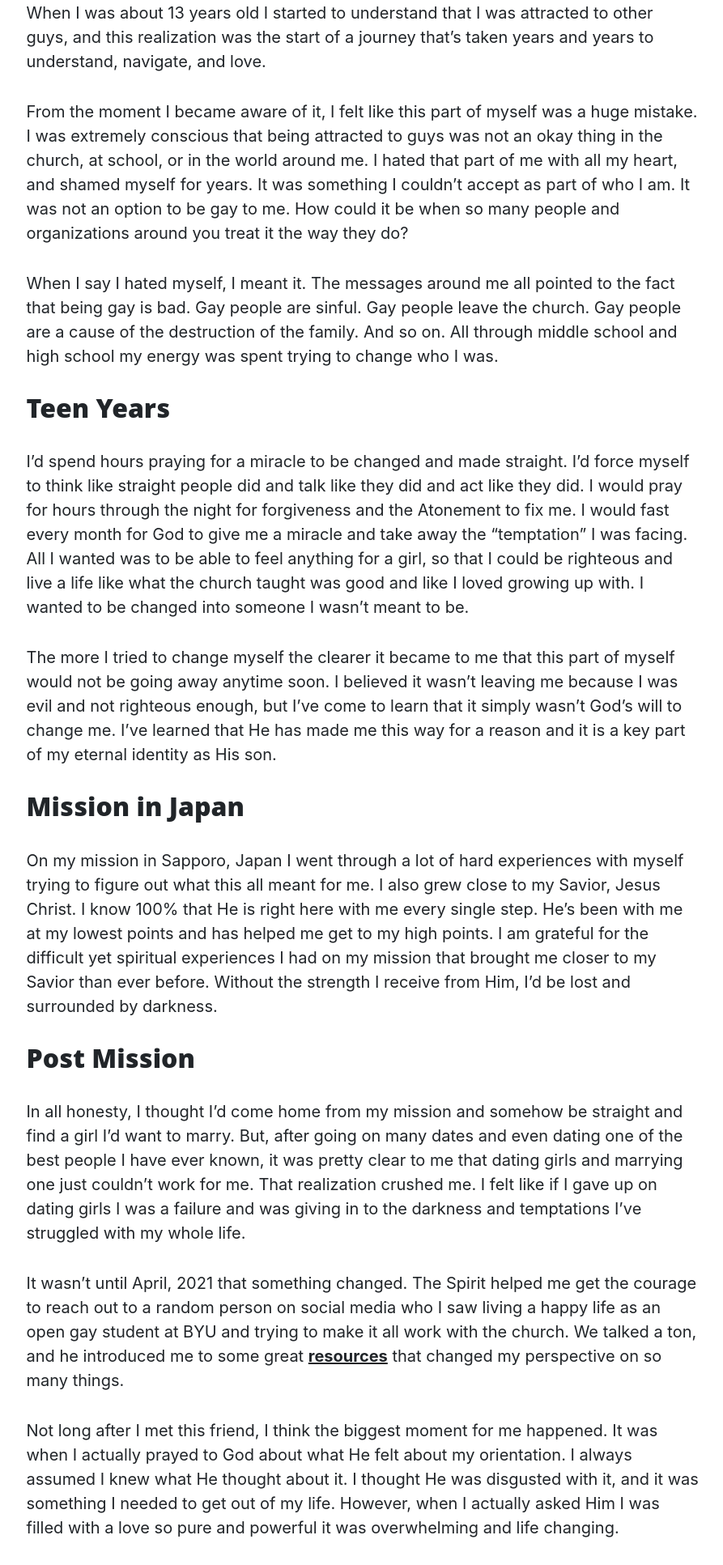
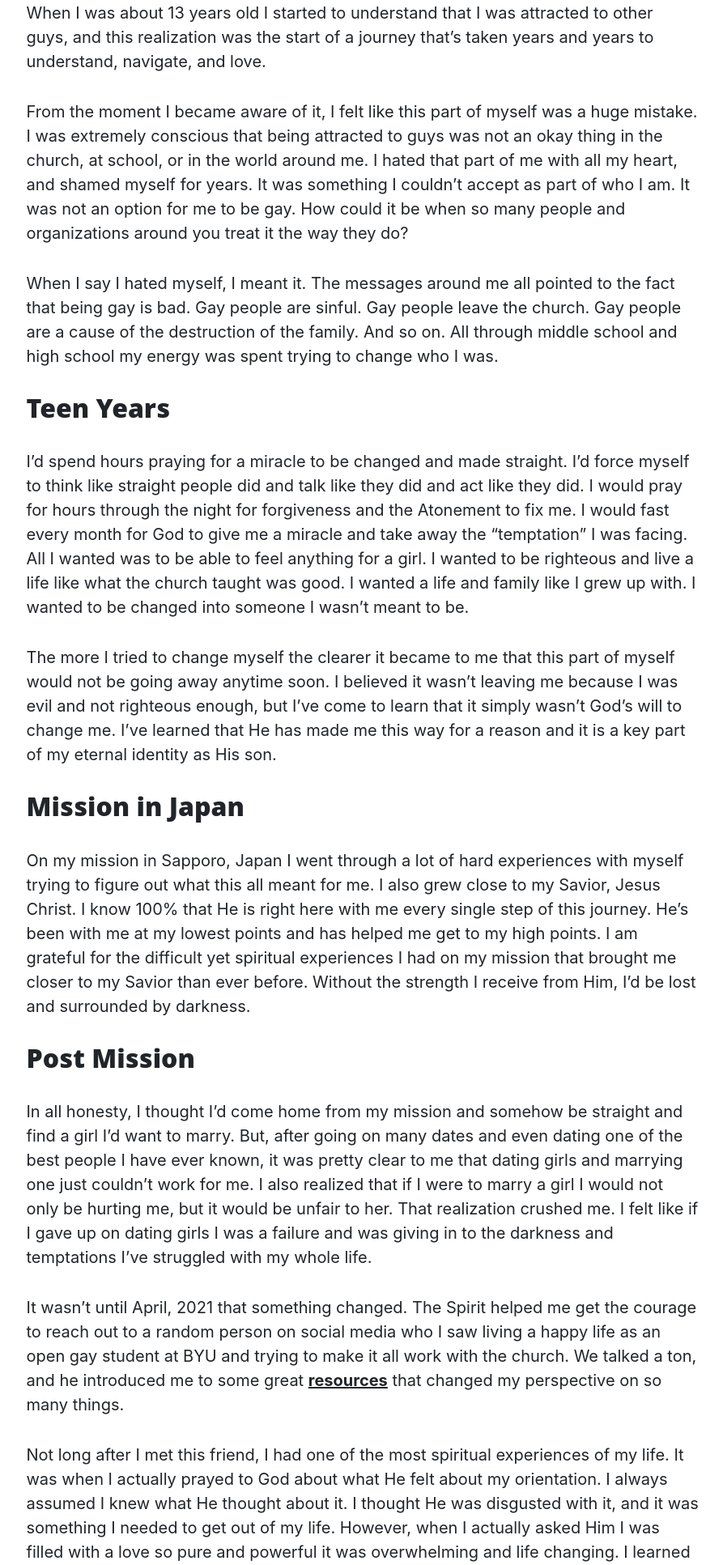
Before and after one commit to SpencerKing7/LearningToLoveV1, a Django app: page /story/ in a window 1280 px wide. Shown: the part 794-2727 px from the top of the page at 81% size, without its empty margins (192-1085 px from the left). Run offline with Django 3.2, Linux system fonts and the light colour scheme; some libraries are stand-ins or nearby versions.

Commit message:
small edits to all pages

```diff
--- a/templates/layout.html
+++ b/templates/layout.html
@@ -35,7 +35,7 @@
 
         <!-- Footer-->
         <footer class="py-5 bg-dark">
-            <div class="container"><p class="m-0 text-center text-white">Spencer King | Jan 2023</p></div>
+            <div class="container"><p class="m-0 text-center text-white">Spencer King | Feb 2023</p></div>
         </footer>
         <!-- Bootstrap core JS-->
         <script src="https://cdn.jsdelivr.net/npm/bootstrap@5.1.3/dist/js/bootstrap.bundle.min.js"></script>
--- a/templates/pages/index.html
+++ b/templates/pages/index.html
@@ -24,10 +24,10 @@
             <h2>Hello!!</h2>
             <p class="mb-0">I feel like it is time for me to share something about myself that I have known since I was around 13 years old.</p>
             <p class="mb-0">I am gay 🌈</p>
-            <p class="mb-0">I have always been so afraid about this part of me but now I can embrace it and love who I am.</p>
+            <p class="mb-0">I have always been so afraid about this part of me - but now I have learned to love myself for who I am.</p>
             <br>
             <img src="{% static 'img/face1.jpg' %}" style="width:100%">
-            <p class="mb-0">I wanted to make an easy way to share my story with people so I built this website. I hope that more love and acceptance will spread through the community as me and many others share their experiences.</p>
+            <p class="mb-0">I wanted to make an easy way to share my story with people so I built this website. I hope that more love and understanding will spread through the community as me and many others share their experiences.</p>
             <p class="mb-0">Read my story <a href="{% url 'story' %}" style="font-weight: bold">here</a>.</p>
 
 
--- a/templates/pages/questions.html
+++ b/templates/pages/questions.html
@@ -36,7 +36,7 @@
                 <br><br>
 
                 <h4>How does it all fit in with the Plan of Salvation?</h4>
-                <p class="mb-0">I really wish I had the answer to this question. It is super hard to be working towards an eternity that I don’t even know what will be like for me. While the church puts so much emphasis on heterosexual marriages and how that is the way couples will live with God again, I feel like I am excluded because I don’t want to be with a woman. It hurts and makes me confused.</p>
+                <p class="mb-0">I really wish I had the answer to this question. It is super hard to be working towards an eternity that I have no idea what will be like for me. While the church puts so much emphasis on heterosexual marriages and how that is the way couples will live with God again, I feel like I am excluded because I don’t want to be with a woman. It hurts and makes me confused.</p>
                 <p class="mb-0">Something that I <i>do</i> know is that my Heavenly Parents have a plan for me. I’m not sure what it is yet, but I know that They are watching over me. I really like the 9th article of faith:</p>
                 <p class="mb-0">“We believe all that God has revealed, all that He does now reveal, and we believe that He will yet reveal many great and important things pertaining to the Kingdom of God.” </p>
                 <p class="mb-0">I believe that there is so much more truth out there that we just don’t know about yet. But I hope that if we begin asking the right questions and God wants us to know more that He will give more to us. We desperately need more truth, especially regarding LGBTQ individuals and where we fit in the plan.</p>
@@ -49,7 +49,7 @@
         <div class="row justify-content-center">
             <!-- Divider-->
             <hr class="my-4" />
-            <p class="mb-0 text-center"><i>Check out these <a href="{% url 'learnmore' %}" style="font-weight: bold">resources</a> to learn more about others' experiences and stories in this space as an LGBT+ person.<i></p>
+            <p class="mb-0 text-center"><i>Check out these <a href="{% url 'learnmore' %}" style="font-weight: bold">resources</a> to learn more about others' experiences and stories in this space as an LGBTQ person.<i></p>
         </div>
     </div>
 
--- a/templates/pages/story.html
+++ b/templates/pages/story.html
@@ -27,34 +27,34 @@
                 <br>
                 <h2>Childhood</h2>
                 <p class="mb-0">When I was pretty young, around 10 or 11 years old, I felt different from other boys around me. It never really bothered me, it was just something I felt and was aware of. When I was about 13 years old I started to understand that I was attracted to other guys, and this realization was the start of a journey that’s taken years and years to understand, navigate, and love.</p>
-                <p class="mb-0">From the moment I became aware of it, I felt like this part of myself was a huge mistake. I was extremely conscious that being attracted to guys was not an okay thing in the church, at school, or in the world around me. I hated that part of me with all my heart, and shamed myself for years. It was something I couldn’t accept as part of who I am. It was not an option to be gay to me. How could it be when so many people and organizations around you treat it the way they do?</p>
+                <p class="mb-0">From the moment I became aware of it, I felt like this part of myself was a huge mistake. I was extremely conscious that being attracted to guys was not an okay thing in the church, at school, or in the world around me. I hated that part of me with all my heart, and shamed myself for years. It was something I couldn’t accept as part of who I am. It was not an option for me to be gay. How could it be when so many people and organizations around you treat it the way they do?</p>
                 <p class="mb-0">When I say I hated myself, I meant it. The messages around me all pointed to the fact that being gay is bad. Gay people are sinful. Gay people leave the church. Gay people are a cause of the destruction of the family. And so on. All through middle school and high school my energy was spent trying to change who I was.</p>
 
                 <br>
                 <h2>Teen Years</h2>
-                <p class="mb-0">I’d spend hours praying for a miracle to be changed and made straight. I’d force myself to think like straight people did and talk like they did and act like they did. I would pray for hours through the night for forgiveness and the Atonement to fix me. I would fast every month for God to give me a miracle and take away the “temptation” I was facing. All I wanted was to be able to feel anything for a girl, so that I could be righteous and live a life like what the church taught was good and like I loved growing up with. I wanted to be changed into someone I wasn’t meant to be.</p>
+                <p class="mb-0">I’d spend hours praying for a miracle to be changed and made straight. I’d force myself to think like straight people did and talk like they did and act like they did. I would pray for hours through the night for forgiveness and the Atonement to fix me. I would fast every month for God to give me a miracle and take away the “temptation” I was facing. All I wanted was to be able to feel anything for a girl. I wanted to be righteous and live a life like what the church taught was good. I wanted a life and family like I grew up with. I wanted to be changed into someone I wasn’t meant to be.</p>
                 {% comment %} <p class="mb-0">I absolutely love my family. I’ve always wanted a family like the one I grew up in. I am grateful for my family and they are the greatest source of support and love. I tried everything in my power to not be gay so that I could be “normal” and have that future I always hoped for – a family like the one I grew up in.</p> {% endcomment %}
                 <p class="mb-0">The more I tried to change myself the clearer it became to me that this part of myself would not be going away anytime soon. I believed it wasn’t leaving me because I was evil and not righteous enough, but I’ve come to learn that it simply wasn’t God’s will to change me. I’ve learned that He has made me this way for a reason and it is a key part of my eternal identity as His son.</p>
 
                 <br>
                 <h2>Mission in Japan</h2>
-                <p class="mb-0">On my mission in Sapporo, Japan I went through a lot of hard experiences with myself trying to figure out what this all meant for me. I also grew close to my Savior, Jesus Christ. I know 100% that He is right here with me every single step. He’s been with me at my lowest points and has helped me get to my high points. I am grateful for the difficult yet spiritual experiences I had on my mission that brought me closer to my Savior than ever before. Without the strength I receive from Him, I’d be lost and surrounded by darkness.</p>
+                <p class="mb-0">On my mission in Sapporo, Japan I went through a lot of hard experiences with myself trying to figure out what this all meant for me. I also grew close to my Savior, Jesus Christ. I know 100% that He is right here with me every single step of this journey. He’s been with me at my lowest points and has helped me get to my high points. I am grateful for the difficult yet spiritual experiences I had on my mission that brought me closer to my Savior than ever before. Without the strength I receive from Him, I’d be lost and surrounded by darkness.</p>
 
                 <br>
                 <h2>Post Mission</h2>
-                <p class="mb-0">In all honesty, I thought I’d come home from my mission and somehow be straight and find a girl I’d want to marry. But, after going on many dates and even dating one of the best people I have ever known, it was pretty clear to me that dating girls and marrying one just couldn’t work for me. That realization crushed me. I felt like if I gave up on dating girls I was a failure and was giving in to the darkness and temptations I’ve struggled with my whole life.</p>
+                <p class="mb-0">In all honesty, I thought I’d come home from my mission and somehow be straight and find a girl I’d want to marry. But, after going on many dates and even dating one of the best people I have ever known, it was pretty clear to me that dating girls and marrying one just couldn’t work for me. I also realized that if I were to marry a girl I would not only be hurting me, but it would be unfair to her. That realization crushed me. I felt like if I gave up on dating girls I was a failure and was giving in to the darkness and temptations I’ve struggled with my whole life.</p>
                 <p class="mb-0">It wasn’t until April, 2021 that something changed. The Spirit helped me get the courage to reach out to a random person on social media who I saw living a happy life as an open gay student at BYU and trying to make it all work with the church. We talked a ton, and he introduced me to some great <a href="{% url 'learnmore' %}" style="font-weight: bold">resources</a> that changed my perspective on so many things.</p>
-                <p class="mb-0">Not long after I met this friend, I think the biggest moment for me happened. It was when I actually prayed to God about what He felt about my orientation. I always assumed I knew what He thought about it. I thought He was disgusted with it, and it was something I needed to get out of my life. However, when I actually asked Him I was filled with a love so pure and powerful it was overwhelming and life changing.</p>
+                <p class="mb-0">Not long after I met this friend, I had one of the most spiritual experiences of my life. It was when I actually prayed to God about what He felt about my orientation. I always assumed I knew what He thought about it. I thought He was disgusted with it, and it was something I needed to get out of my life. However, when I actually asked Him I was filled with a love so pure and powerful it was overwhelming and life changing. I learned that my Heavenly Parents love me for who I am. That I am meant to be gay for a reason. That I am <i>not</i> a mistake. That no matter what my life looks like, I will be okay and loved by Them.</p>
                 <p class="mb-0">Since then, Heavenly Father has continued to help me love myself and embrace every aspect of who I am. He has led me to come out to friends and to family and it has made such a huge difference - I feel less alone and more love from all those around me.</p>
 
                 <br>
                 <h2>Looking Forward</h2>
                 <p class="mb-0">Coming out to people unfortunately doesn’t make the hard things magically disappear. Imagine a life where you find someone you love, but your church has policies which don’t allow you to be with that person. And not only that, but if you were to be in a committed and loving relationship with that person it would be considered a serious sin and would lose church privileges and potentially membership.</p>
-                <p class="mb-0">I can’t even begin to explain how difficult it is to find the space where I can be myself and also feel like there is a place for me in the church. I’ve had to make some adjustments to how I look at things. I have had to realize that my reality is different from the general membership of the church and because of that my life looks a little different.</p>
-                <p class="mb-0">A recent experience might help you understand a little bit of what I experience in the church as a gay man. A very close person to me was able to get married recently and I was able to attend their wedding and watch them get sealed in the temple. It was a beautiful and spiritual experience and I was genuinely happy for them. But the whole ceremony was also so painful for me. My heart hurt because I felt like this is something I will never get to experience with someone I love. I felt sad, angry, and hopeless. I watched them smile at each other across the altar and I longed to have that for myself but in a different way. I try to keep moving forward with the hope that I will be able to be with a man I love in a way that my Heavenly Parents have prepared for me.</p>
-                <p class="mb-0">My ability to navigate this space comes from trusting in the revelation I receive for myself from the Spirit. My life is so much different than what I expected it to be. As I am figuring out what to do with so many complex parts of this all I know that I will be ok in the end. I know that because I am letting God lead my life and each decision I make. I am confident that however this all works out, it is not going to be how any of us expect, but it will be exactly how it should be.</p>
+                <p class="mb-0">I can’t even begin to explain how difficult it is to find the space where I can be myself and also feel like there is a place for me in the church. I’ve had to make some adjustments to how I look at things. I have had to realize that my reality is different from the general membership of the church and because of that my life might look a little different from other peoples life.</p>
+                <p class="mb-0">A recent experience might help you understand a little bit of what I experience in the church as a gay man. A very close person to me was able to get married and I was able to attend their wedding and watch them get sealed in the temple. It was a beautiful and spiritual experience and I was genuinely happy for them. But the whole ceremony was also so painful for me. My heart hurt because I felt like this is something I will never get to experience with someone I love. I felt sad, angry, and hopeless. I watched them smile at each other across the altar and I longed to have that for myself but in a different way. I try to keep moving forward with the hope that I will be able to be with a man I love in a way that my Heavenly Parents have prepared for me.</p>
+                <p class="mb-0">My ability to navigate this space comes from trusting in the revelation I receive for myself from the Spirit. My life is so much different than what I expected it to be. As I am figuring out what to do with so many complex parts of this all I know that I will be okay in the end. I know that because I am letting God lead my life and each decision I make. I am confident that however this all works out, it is not going to be how any of us expect, but it will be exactly how it should be.</p>
 
-                <p class="mb-0" style="font-weight: bold">To sum up some important truths I know:</p>
+                <p class="mb-0" style="font-weight: bold">To sum up some important truths I know that keep me moving forward:</p>
                 <br>
                 <ol>
                     <li>God loves me for who I am.</li>
```
Also changed, not shown: templates/pages/learnmore.html (+5 -2 lines), learningtolove/static/img/charlieBook2.jpg (added).
